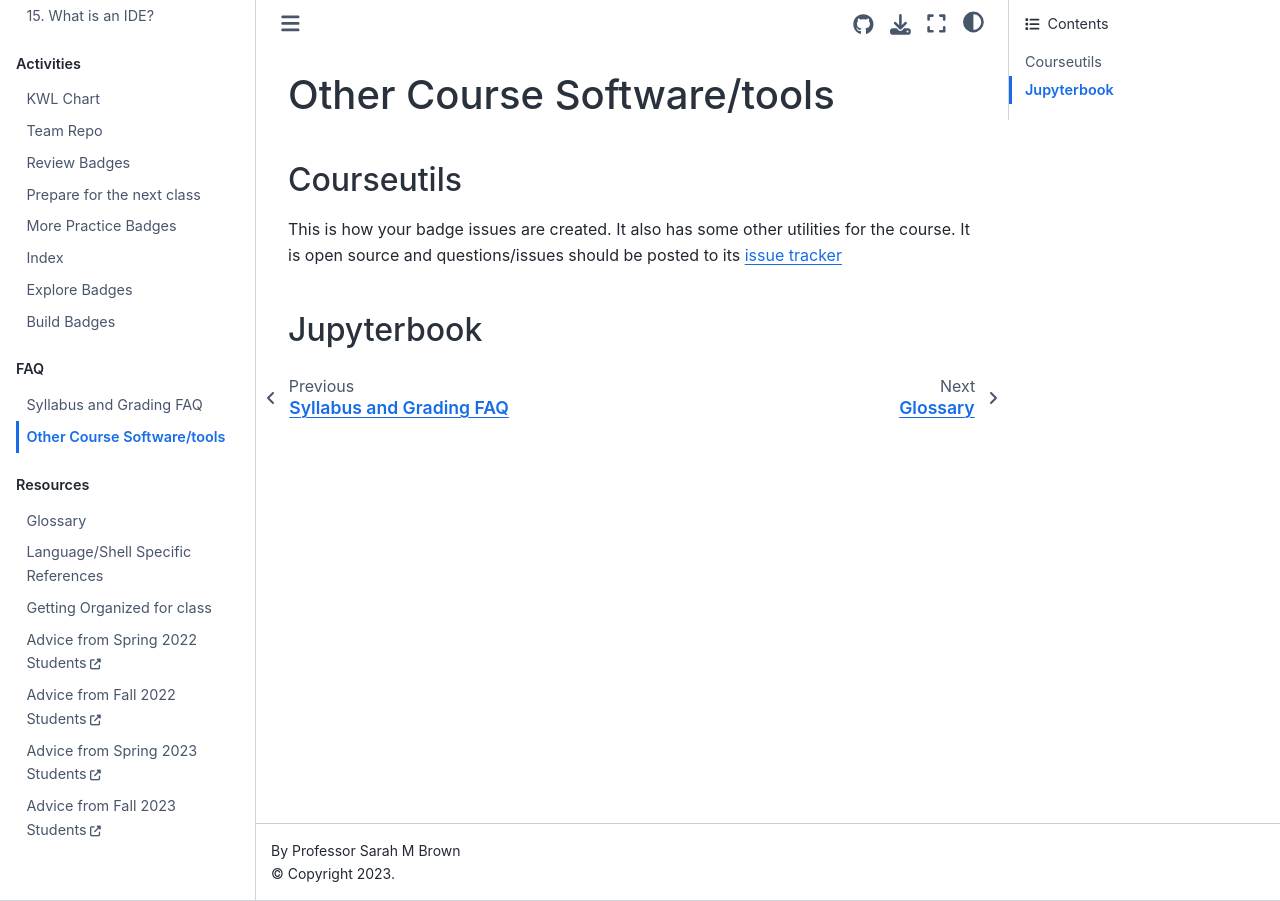
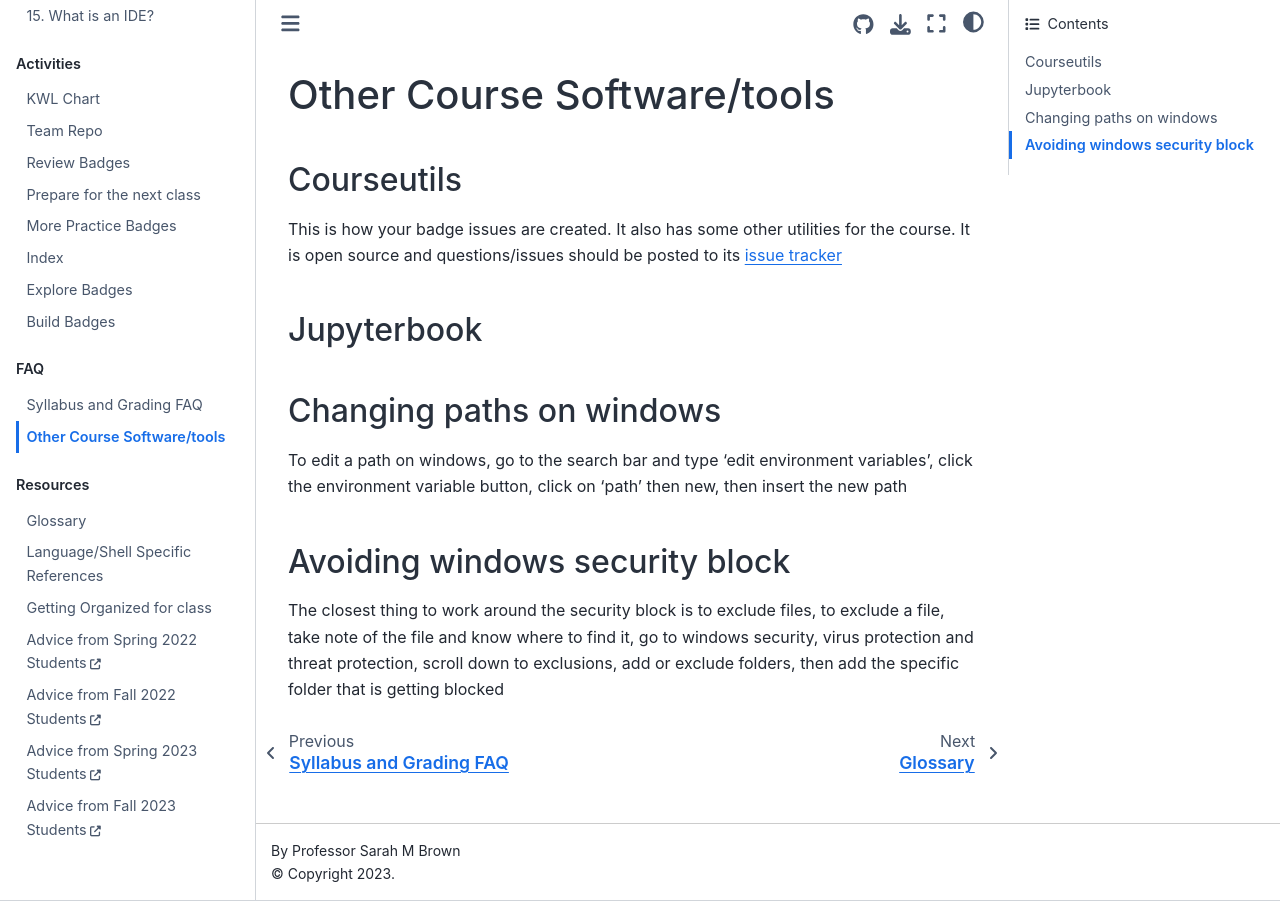
Before and after one commit to compsys-progtools/spring2024, a Jupyter Book: the page built from faq/tools.md, in a window 1280 px wide. Built offline with Jupyter Book 1.0.4 settings and Sphinx 7.4.7 and the Sphinx Book theme 1.1.4, drawn with Linux system fonts in a browser that asks for light colours; pages that are not in the unit, such as notebooks, are missing from menus.

Commit message:
Add changing paths and avoid windows security block help  to tools.md

```diff
--- a/faq/tools.md
+++ b/faq/tools.md
@@ -7,3 +7,9 @@
 
 
 ## Jupyterbook
+
+## Changing paths on windows
+To edit a path on windows, go to the search bar and type 'edit environment variables', click the environment variable button, click on 'path' then new, then insert the new path
+
+## Avoiding windows security block
+The closest thing to work around the security block is to exclude files, to exclude a file, take note of the file and know where to find it, go to windows security, virus protection and threat protection, scroll down to exclusions, add or exclude folders, then add the specific folder that is getting blocked
```
